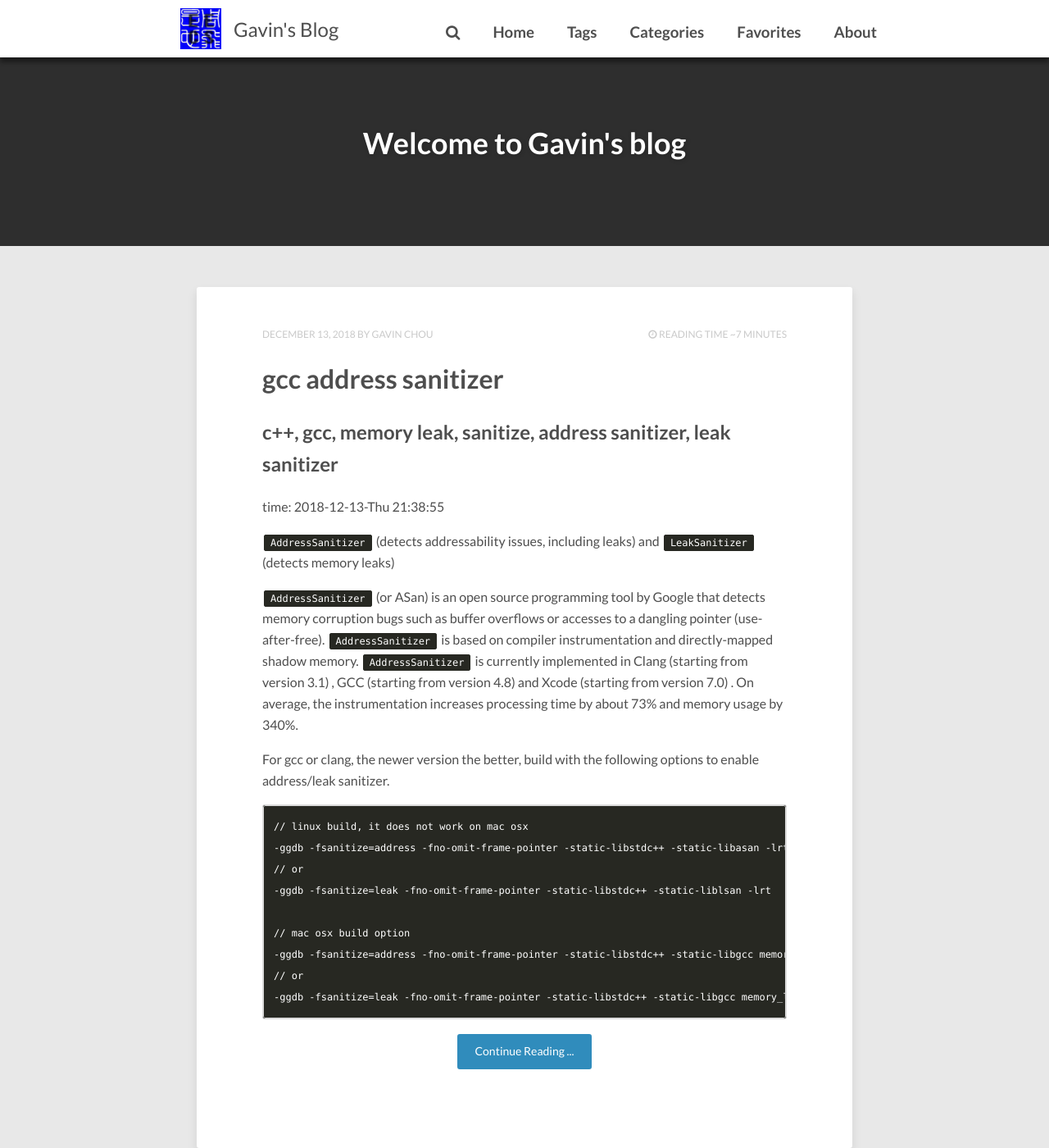
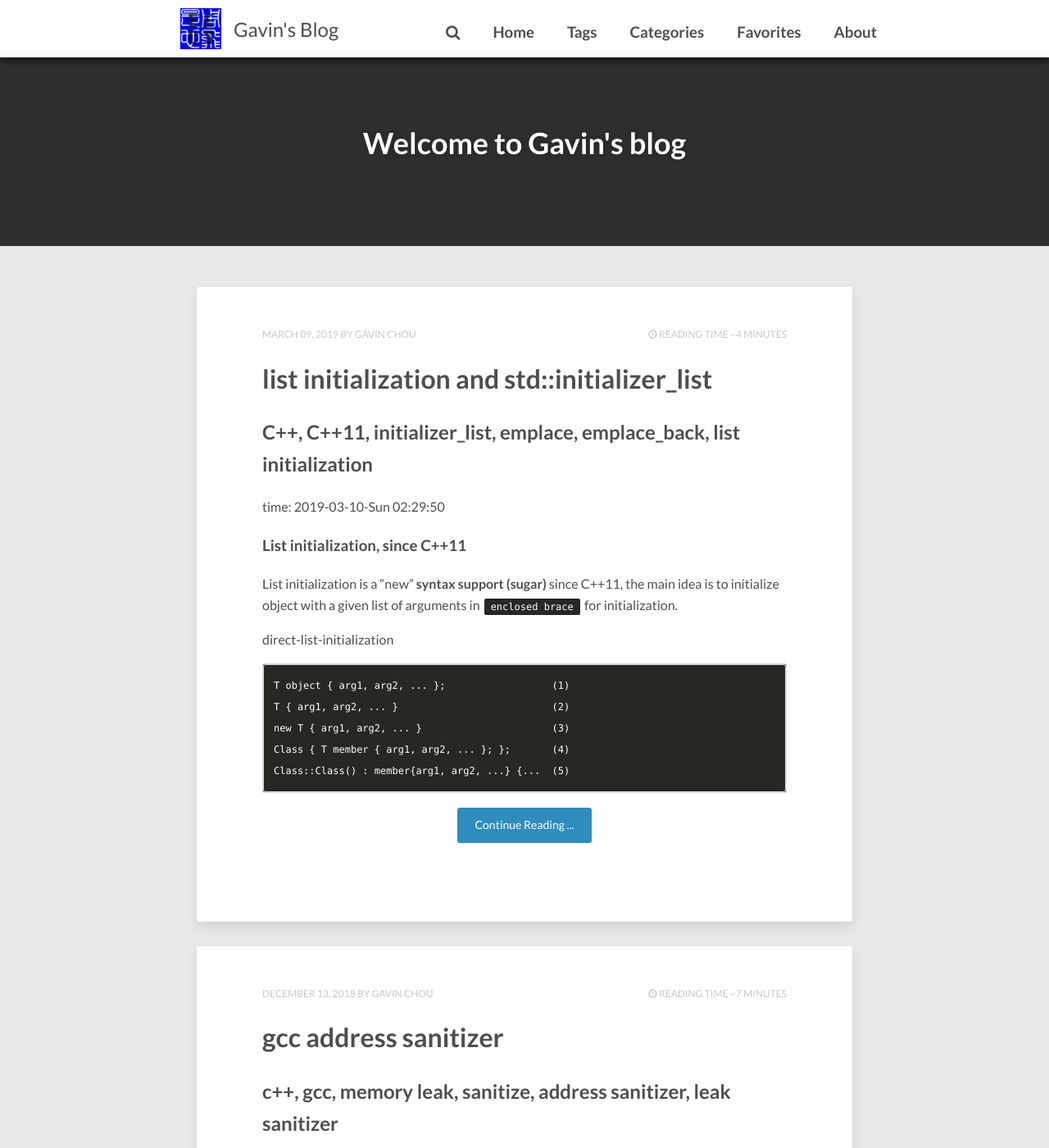
Before and after one commit to gavinchou/gavinchou.github.io, a Jekyll site: the page built from index.html, in a window 1280 px wide and 1400 px high. Shown: the whole window at 82% size. Built offline with Jekyll 4.4.1, drawn with Linux system fonts in a browser that asks for light colours; the list of posts is cut into pages by our own code; comment, search, counter and statistics services are not loaded; part of the change alters nothing that is shown.

Commit message:
Add initializer list

````diff
--- /dev/null
+++ b/_posts/2019-03-09-initializer_list.md
@@ -0,0 +1,278 @@
+---
+layout: post
+title:  "list initialization and std::initializer_list"
+date: 2019-03-10-Sun 02:29:50 +0800
+categories: experience summary syntax
+tags: c++ C++11 initializer_list list initialization
+---
+
+## C++, C++11, initializer_list, emplace, emplace_back, list initialization
+time: 2019-03-10-Sun 02:29:50
+
+### List initialization, since C++11
+
+List initialization is a "new" **syntax support (sugar)** since C++11, the main
+idea is to initialize object with a given list of arguments in `enclosed brace`
+for initialization.
+
+direct-list-initialization
+
+```
+T object { arg1, arg2, ... };                  (1)
+T { arg1, arg2, ... }                          (2)
+new T { arg1, arg2, ... }                      (3)
+Class { T member { arg1, arg2, ... }; };       (4)
+Class::Class() : member{arg1, arg2, ...} {...  (5)
+```
+<!-- more -->
+
+copy-list-initialization
+
+```
+T object = {arg1, arg2, ...};                  (6)
+function( { arg1, arg2, ... } )                (7)
+return { arg1, arg2, ... } ;                   (8)
+object[ { arg1, arg2, ... } ]                  (9)
+object = { arg1, arg2, ... }                   (10)
+U( { arg1, arg2, ... } )                       (11)
+Class { T member = { arg1, arg2, ... }; };     (12)
+```
+
+The rule is simple, order of arguments in braced-init-list match the
+corresponding constructor's, compiler will pick the ctor according the given
+list.
+
+For POD type (pure struct), there will be a default list-initialization
+constructor which tasks arguments as the member variable.
+
+```cpp
+struct S {
+  std::string str1;
+  int a1;
+  std::string str2;
+  std::string str3;
+};
+
+S s1 {"abc", 1, "bbb", "ccc"}; // ok, will init in order
+S s2 {"abc", 1, {"bbb"}, "ccc"}; // ok
+```
+
+Note that a braced-init-list is not an expression and therefore **has no type**,
+e.g.  `decltype({1,2})` is ill-formed, it can not be deduced when using a
+template.
+
+For more explanation of `list initialization`, check this [site](https://en.cppreference.com/w/cpp/language/list_initialization)
+
+With this syntax support we can initialize a `std::pair<std::string, int>`
+
+```cpp
+std::pair<std::string, int> p {"10086", 10010};
+```
+
+to initialize a `std::vector<std::pair<std::string, int>>` as
+
+```cpp
+std::vector<std::pair<std::string, int>> v {
+  {"10000", 200},
+  {"10010", 300},
+  {"10086", 400},
+};
+```
+
+However, we can simplify initialization of
+`std::vector<std::pair<std::string, int>>` not only with help of
+`list-initialization` but also with help of `std::initializer_list`.
+
+### Initializer list
+
+> An object of type std::initializer_list<T> is a lightweight proxy object that
+> provides access to an array of objects of type const T.
+>
+> A std::initializer_list object is automatically constructed when:
+>
+> * a braced-init-list is used to list-initialize an object, where the
+>   corresponding constructor accepts an std::initializer_list parameter
+> * a braced-init-list is used as the right operand of assignment or as a
+>   function call argument, and the corresponding assignment operator/function
+>   accepts an std::initializer_list parameter
+> * a braced-init-list is bound to auto, including in a ranged for loop
+>
+> Initializer lists may be implemented as a pair of pointers or pointer and
+> length. Copying a std::initializer_list does not copy the underlying objects.
+
+The `initializer_list` template only accept only one type `T`, it's usually used
+for container initialization.
+
+`std::vector` has a constructor of `std::initlizaer_list`, possible
+initialization is
+
+```cpp
+template<typename T>
+std::vector(std::initializer_list<T> l) {
+  reserve(l.size());
+  for (auto& i : l) {
+    emplace_back(i); // may be move here
+  }
+}
+```
+
+### Usage of std::initializer_list
+
+Essentially, `std::initializer_list` is a list of arguments we want to pass, the
+number of elements in initializer list is not fixed.
+
+We can iterate the list over with iterator or `range-for`
+
+```cpp
+void foo(std::initializer_list<std::string> l) {
+  auto it = l.begin();
+  while (it != l.end()) {
+    std::cout << *it;
+    ++it;
+  }
+
+  // or range for
+  for (auto& i :  l) {
+    std::cout << l;
+  }
+}
+
+void foo(std::initializer_list<std::string> l) {
+  if (l.size() < 5) { // l.size() is not a constexpr
+    throw std::logic_error();
+  }
+}
+```
+
+One more thing to say, e.g., there is a declaration
+
+```cpp
+Foo::Foo(int);
+```
+
+`foo(1)` and `foo({1})` is the same to call that function, however this
+will cause gcc or clang to warn
+
+```
+braces around scalar initializer
+```
+
+You should remove the braces: { and } around single value, gcc/clang thinks it
+is verbose to do that for a single scalar type.
+
+And the priority for matching is the same as that for overloading.
+
+```cpp
+Foo::Foo(std::initializer_list<std::stirng>); // ctor2
+Foo::Foo(std::string); // ctor3
+```
+
+It's not ambiguous, a call of `Foo(std::string)` will match ctor3 exactly, no
+warning.
+
+### Explicitly declare type/use of initializer_list for template
+
+The `emplace` or `emplace_back` for containers take arbitrary arguments for the
+element type constructor.
+
+The common implementation, gcc or clang, is following (pseudo code)
+
+```cpp
+template<>
+vector.emplace_back(Args&&... args) {
+  // placement_new and then
+  ctor(std::forward<Args&&>(args)...);
+}
+
+// almost the same as empalce
+template<>
+set.emplace(Args&&... args)
+```
+
+There is an arguments forwarding, if we write down something like the following,
+the compiler will be confused when deduce the template for constructor, it keeps
+the `{}` thing, raw initialize_list `<brace-enclosed initializer list>`, all
+through the deduction, **it has no type**, which will not make any sense for
+deduction.
+
+The simple one
+
+```cpp
+// wont compile
+std::vector<std::vector<int>> vv({1, 2, 3});
+```
+
+or, there is a more complicated one
+
+```cpp
+struct Range {
+  Range(std::initializer_list<std::string>) {
+    std::cout << __PRETTY_FUNCTION__ << std::endl;
+  }
+};
+
+struct Tablet {
+  Tablet(int64_t, const Range&, int64_t) { // ctor1
+  }
+  Tablet(int64_t, std::initializer_list<std::string>, int64_t) { // ctor2
+  }
+};
+
+void test_emplace() {
+  std::vector<Tablet> v;
+  v.emplace_back(1, Range("10", "20"), 2); // ok, ctor1
+  v.emplace_back(1, Range{"10", "20"}, 2); // ok, ctor1
+
+  //  no matching function for call to
+  //  ‘std::vector<Tablet>::emplace_back(int, <brace-enclosed initializer list>, int)’
+  // v.emplace_back(1, {"10", "20"}, 2);
+
+  // explicitly declare what is the init list for
+  v.emplace_back(1, (std:initializer_list<std::string>){"10", "20"}, 2); // ok, ctor2
+  v.emplace_back(1, (Range){"10", "20"}, 2); // ok, ctor1
+  // or
+  v.emplace_back(1, std:initializer_list<std::string> {"10", "20"}, 2); // ok, ctor2
+  v.emplace_back(1, Range {"10", "20"}, 2); // ok, ctor1
+}
+```
+
+We should **explicitly** "declare" what the `<brace-enclosed initializer list>`
+is in the template function, be aware of that the following is
+**not a type cast**, it's just like a "declaration" to specify the type/use of
+that initializer list.
+
+```cpp
+(std:initializer_list<std::string>){"10", "20"}
+(Range){"10", "20"}
+```
+
+The above code is something more like `(void) a; // avoid unused waring`,
+it can also be written as
+
+```cpp
+std:initializer_list<std::string> {"10", "20"}
+Range {"10", "20"}
+```
+
+Apparently, the following wont compile, it's a syntax error, because `{...}` is
+being deduced without any context, which will certainly fail.
+
+```cpp
+static_cast<std:initializer_list<std::string>>({"10", "20"})
+static_cast<Range>({"10", "20"})
+```
+
+### Conclusion
+
+* list initialization is convenient for use
+* raw initializer list, A.K.A, braced-init-list has no type
+* do not pass a braced-init-list for template deduction, "assign" (declare) it a
+	"type" explicitly
+* passing `std::initializer_list` by value is very cheap, don't worry about
+	performance
+
+### Reference
+
+<https://stackoverflow.com/questions/24550924/emplacement-of-a-vector-with-initializer-list>
+<https://en.cppreference.com/w/cpp/language/list_initialization>
+<https://en.cppreference.com/w/cpp/language/list_initialization>
````
Also changed, not shown: _posts/2018-12-13-gcc-address-sanitizer.md (+2 -1 lines).
